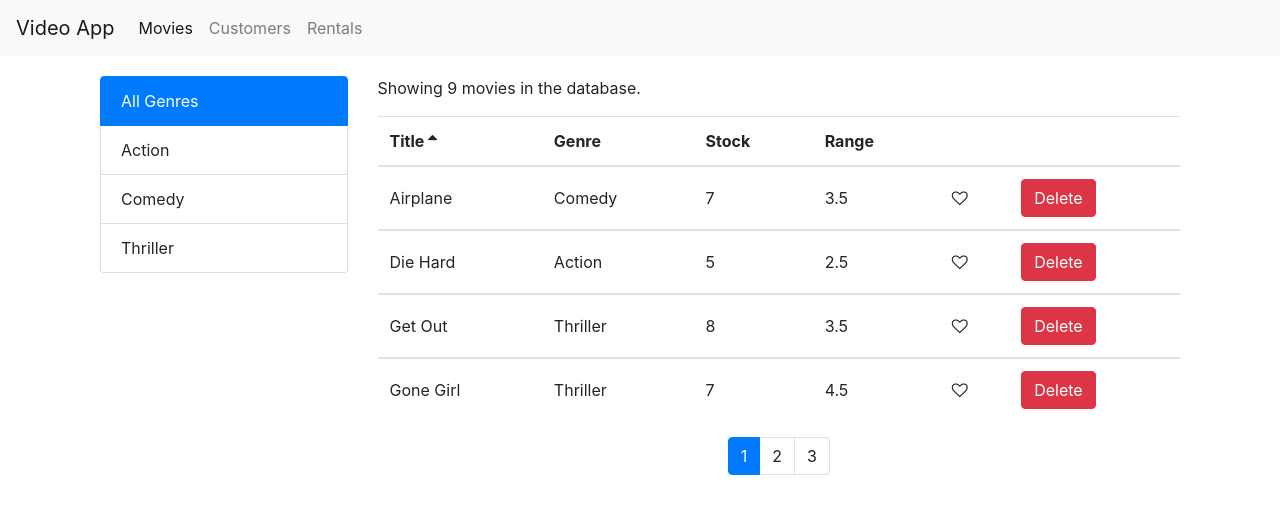
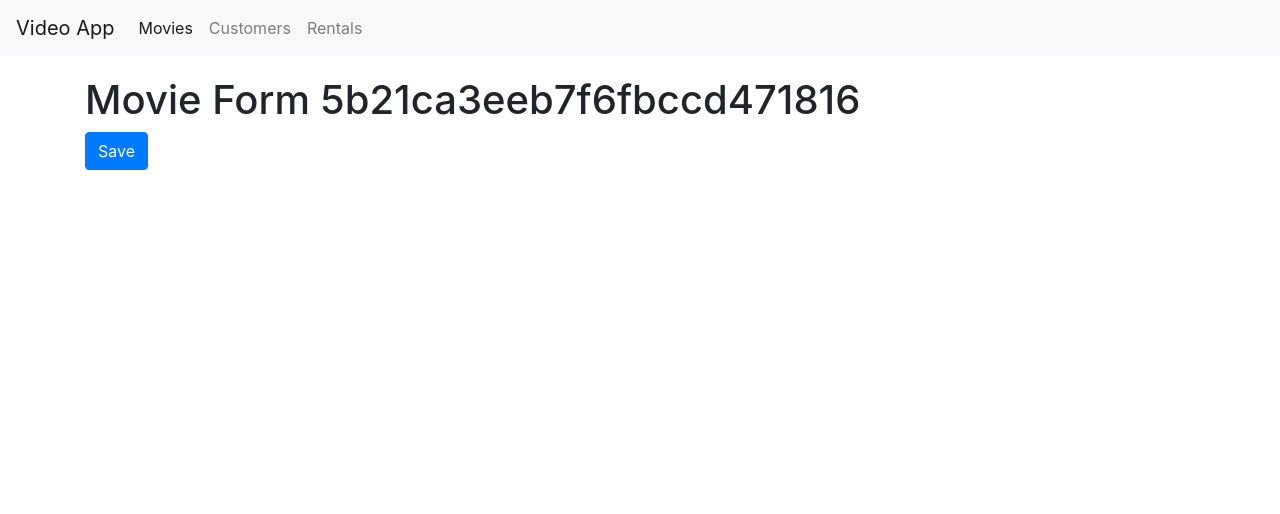
Before and after one commit to kboul/display-and-delete-movies, a React (Create React App) app: page /movies/5b21ca3eeb7f6fbccd471816 in a window 1280 px wide. Shown: the top 514 px of the page. Built offline with nearby package versions, Linux system fonts and the light colour scheme.

Commit message:
Clicking on a movie title navigates to a MovieForm specific page

```diff
--- a/src/components/App/App.js
+++ b/src/components/App/App.js
@@ -5,6 +5,7 @@ import Navbar from '../Navbar/Navbar';
 import Customers from '../Customers/Customers'
 import Rentals from '../Rentals/Rentals'
 import NotFound from '../NotFound/NotFound';
+import MovieForm from '../MovieForm/MovieForm';
 
 import { Switch, Route, Redirect } from 'react-router-dom';
 
@@ -22,6 +23,7 @@ class App extends Component {
 				<Navbar routes={this.state.routes} />
 					<main role="main" className="container">
 						<Switch>
+							<Route path="/movies/:id" component={MovieForm} />
 							<Route path="/movies" component={Movies}></Route>
 							<Route path="/customers" component={Customers}></Route>
 							<Route path="/rentals" component={Rentals}></Route>
--- /dev/null
+++ b/src/components/MovieForm/MovieForm.js
@@ -0,0 +1,24 @@
+import React, { Component } from 'react'
+
+class MovieForm extends Component {
+    handleSave = () => {
+        const { history } = this.props;
+        history.push("/movies");
+    }
+
+    render() {
+        const { match } = this.props;
+        return (
+            <div>
+                <h1>Movie Form {match.params.id}</h1>
+                <button
+                    className="btn btn-primary"
+                    onClick={this.handleSave}>
+                    Save
+                </button>
+            </div>
+        );
+    }
+}
+
+export default MovieForm;
--- a/src/components/MoviesTable/MoviesTable.js
+++ b/src/components/MoviesTable/MoviesTable.js
@@ -2,6 +2,7 @@ import React, { Component } from 'react'
 import './MoviesTable.css';
 
 import Like from '../Like/Like';
+import { Link } from 'react-router-dom';
 
 class MoviesTable extends Component {
     columns = [
@@ -43,7 +44,7 @@ class MoviesTable extends Component {
                     return (
                         <tbody key={movie._id}>
                             <tr>
-                                <td>{movie.title}</td>
+                                <td><Link to={`/movies/${movie._id}`}>{movie.title}</Link></td>
                                 <td>{movie.genre.name}</td>
                                 <td>{movie.numberInStock}</td>
                                 <td>{movie.dailyRentalRate}</td>
```
